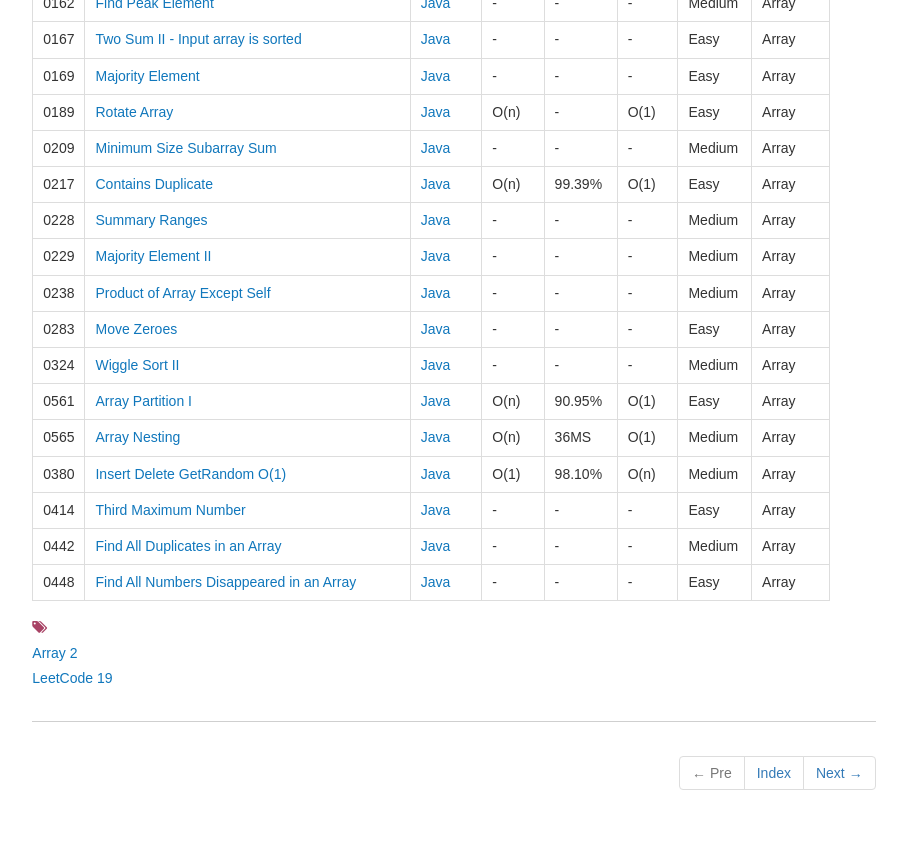
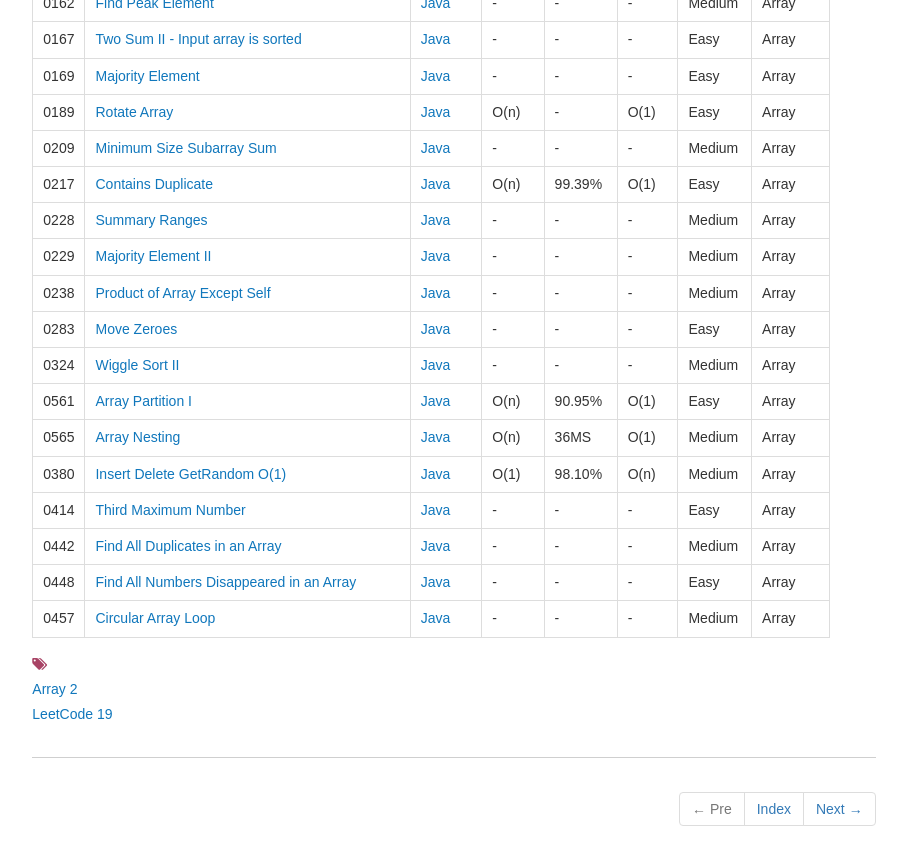
Before and after one commit to dunso/algorithm, a Jekyll site: the page built from docs/_posts/2017-11-29-Array.md, in a window 1280 px wide and 900 px high, scrolled down 856 px. Shown: the top 865 px of the window, without its empty margins (186-1093 px from the left). Built offline with Jekyll 4.4.1, drawn with Linux system fonts in a browser that asks for light colours; nearby versions of some CDN libraries.

Commit message:
Add index of LeetCode0457.java to docs

```diff
--- a/docs/_posts/2017-11-29-Array.md
+++ b/docs/_posts/2017-11-29-Array.md
@@ -47,3 +47,4 @@
 |0414|[Third Maximum Number](https://leetcode.com/problems/third-maximum-number/description/) | [Java](https://e.srl/leetcode-414/)  |-|-|-|Easy |Array|
 |0442|[Find All Duplicates in an Array ](https://leetcode.com/problems/find-all-duplicates-in-an-array/) | [Java](https://e.srl/leetcode-442/)  |-|-|-|Medium |Array|
 |0448|[Find All Numbers Disappeared in an Array](https://leetcode.com/problems/find-all-numbers-disappeared-in-an-array/) | [Java](https://e.srl/leetcode-448/)  |-|-|-|Easy|Array|
+|0457|[Circular Array Loop](https://leetcode.com/problems/circular-array-loop/) | [Java](https://e.srl/leetcode-457/)  |-|-|-|Medium|Array|
```
